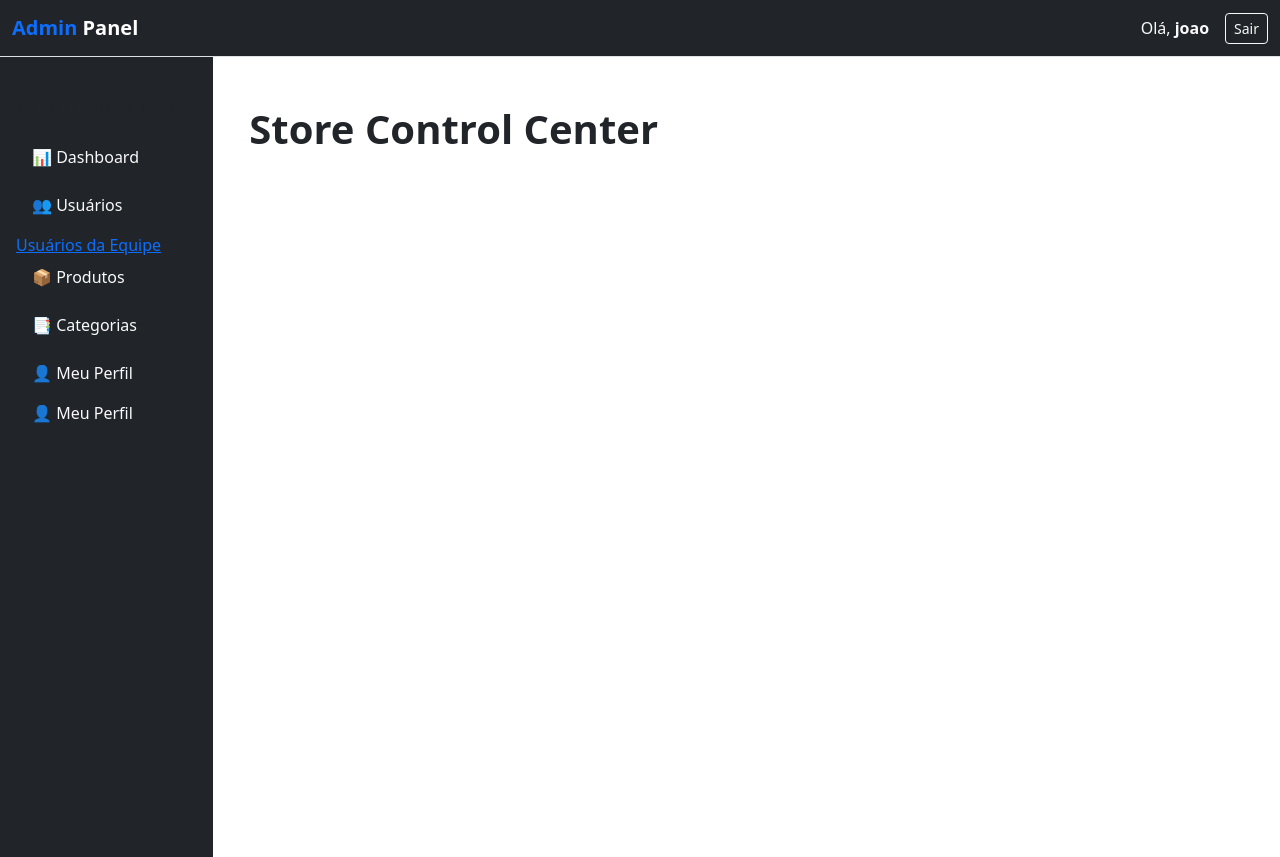
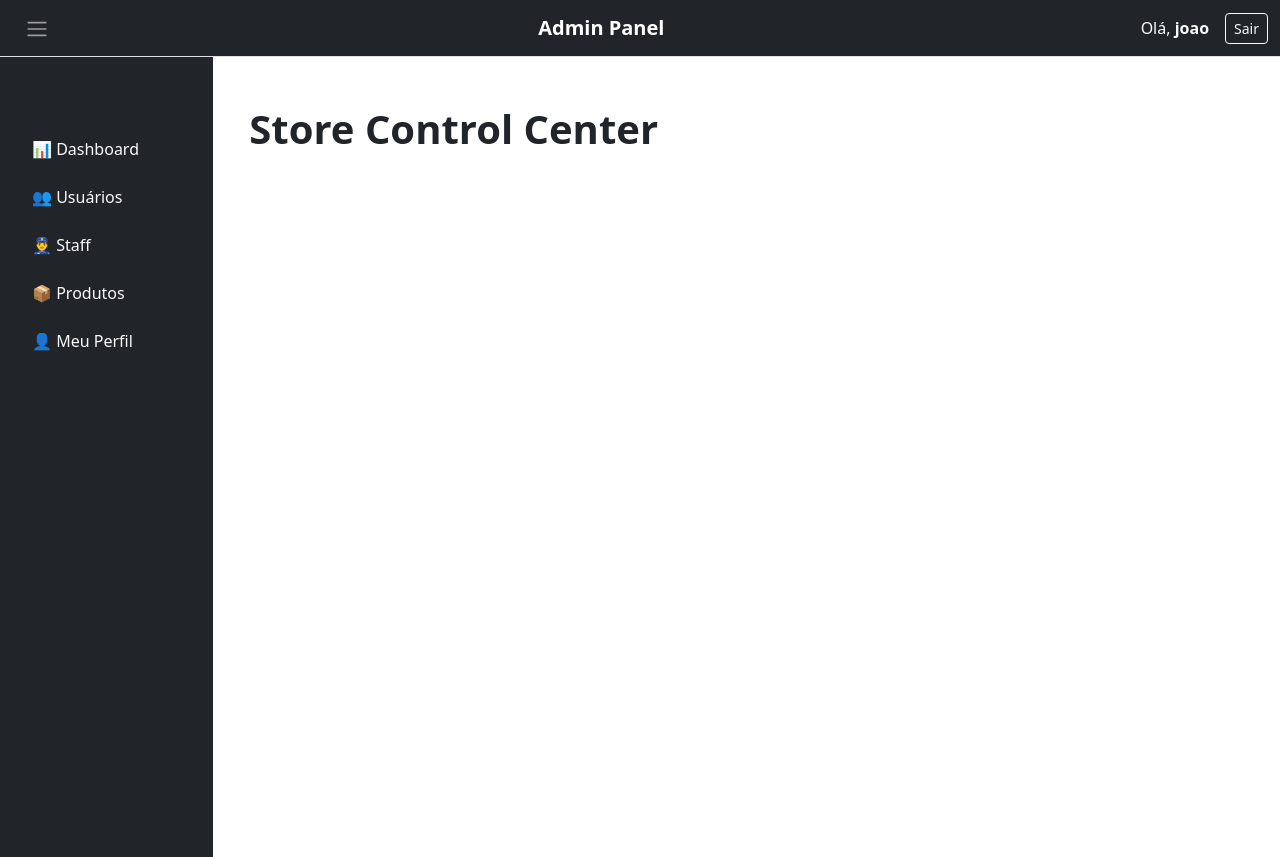
Before and after one commit to jpaulorbbr/Web-Dev-Portfolio---ecommerce-main, a Django app: page /admin/ in a window 1280 px wide. Run offline with Django 5.2, Linux system fonts and the light colour scheme; a user stored in the database is signed in; parts of the project's set-up code (start-up, migrations or seed data) failed here and were passed over.

Commit message:
2026-07-02-1

```diff
--- a/ecommerce/ecommerce/settings.py
+++ b/ecommerce/ecommerce/settings.py
@@ -135,7 +135,7 @@
 # Static files (CSS, JavaScript, Images)
 # https://docs.djangoproject.com/en/5.2/howto/static-files/
 
-STATIC_URL = 'static/'
+STATIC_URL = '/static/'
 
 # Default primary key field type
 # https://docs.djangoproject.com/en/5.2/ref/settings/#default-auto-field
--- a/ecommerce/templates/custom-admin/admin-base.html
+++ b/ecommerce/templates/custom-admin/admin-base.html
@@ -9,17 +9,17 @@
 
     <link href="https://cdn.jsdelivr.net/npm/bootstrap@5.3.3/dist/css/bootstrap.min.css" rel="stylesheet">
     <link rel="stylesheet" href="{% static 'admin/css/admin-css.css' %}" />
-
     {% block extra_styles %}{% endblock %}
 </head>
 <body class="bg-light">
 
     <!-- Navbar Superior -->
-    <nav class="navbar navbar-expand-lg navbar-dark bg-dark border-bottom sticky-top">
+    <nav class="navbar navbar-expand-lg navbar-dark bg-dark border-bottom">
         <div class="container-fluid">
-            <a class="navbar-brand fw-bold text-white" href="/admin/">
-                <span class="text-primary">Admin</span> Panel
-            </a>
+            <button class="btn btn-dark me-3" id="sidebarToggle">
+                <span class="navbar-toggler-icon"></span>
+            </button>
+            <a class="navbar-brand fw-bold" href="/admin/">Admin Panel</a>
 
             <div class="d-flex align-items-center gap-3">
                 {% if user.is_authenticated %}
@@ -32,42 +32,20 @@
 
     <div class="container-fluid">
         <div class="row">
-            <!-- Sidebar Escura -->
-            <div class="col-lg-2 bg-dark text-white min-vh-100 p-3" style="position: fixed; height: 100vh; overflow-y: auto;">
-                <h5 class="text-uppercase text-muted mt-4 mb-3">Menu Principal</h5>
+            <!-- Sidebar Colapsável -->
+            <div id="sidebar" class="col-lg-2 bg-dark text-white min-vh-100 p-3 sidebar-expanded">
+                <h5 class="text-uppercase text-muted mt-3 mb-3">Menu</h5>
                 <ul class="nav flex-column">
-                    <li class="nav-item mb-2">
-                        <a href="/admin/" class="nav-link text-light active">📊 Dashboard</a>
-                    </li>
-                    <li class="nav-item mb-2">
-                        <a href="/admin/users/" class="nav-link text-light">👥 Usuários</a>
-                    </li>
-
-                    {% if request.user.is_superuser %}
-                        <li>
-                            <a href="{% url 'admin_users_staff' %}">
-                                Usuários da Equipe
-                            </a>
-                        </li>
-                    {% endif %}
-
-                    <li class="nav-item mb-2">
-                        <a href="/admin/products/" class="nav-link text-light">📦 Produtos</a>
-                    </li>
-                    <li class="nav-item mb-2">
-                        <a href="/admin/categories-of-products/" class="nav-link text-light">📑 Categorias</a>
-                    </li>
-                    <li class="nav-item">
-                        <a href="/admin/profile/" class="nav-link text-light">👤 Meu Perfil</a>
-                    </li>
-                    <li class="nav-item">
-                        <a href="/admin/profile/" class="nav-link text-light">👤 Meu Perfil</a>
-                    </li>
+                    <li class="nav-item mb-2"><a href="/admin/" class="nav-link text-light active">📊 Dashboard</a></li>
+                    <li class="nav-item mb-2"><a href="/admin/users/" class="nav-link text-light">👥 Usuários</a></li>
+                    <li class="nav-item mb-2"><a href="/admin/users/staff/" class="nav-link text-light">👮‍♂️ Staff</a></li>
+                    <li class="nav-item mb-2"><a href="/admin/products/" class="nav-link text-light">📦 Produtos</a></li>
+                    <li class="nav-item"><a href="/admin/profile/" class="nav-link text-light">👤 Meu Perfil</a></li>
                 </ul>
             </div>
 
             <!-- Conteúdo Principal -->
-            <main class="col-lg-10 offset-lg-2 p-4 bg-white min-vh-100">
+            <main id="main-content" class="col-lg-10 p-4 bg-white min-vh-100">
                 {% block content %}
                 {% endblock %}
             </main>
@@ -75,6 +53,16 @@
     </div>
 
     <script src="https://cdn.jsdelivr.net/npm/bootstrap@5.3.3/dist/js/bootstrap.bundle.min.js"></script>
+    <script>
+        const sidebar = document.getElementById('sidebar');
+        const mainContent = document.getElementById('main-content');
+        const toggleBtn = document.getElementById('sidebarToggle');
+
+        toggleBtn.addEventListener('click', () => {
+            sidebar.classList.toggle('sidebar-collapsed');
+            mainContent.classList.toggle('main-expanded');
+        });
+    </script>
     {% block extra_scripts %}{% endblock %}
 </body>
 </html>
--- a/ecommerce/templates/custom-admin/admin_index.html
+++ b/ecommerce/templates/custom-admin/admin_index.html
@@ -15,7 +15,7 @@
 
 {% block extra_scripts %}
     <link rel="stylesheet" href="{% static 'admin/css/admin-css.css' %}" />
-    <script type="module" src="{% static 'dist/assets/admin-DKXp-k_k.js' %}"></script>
+    <script type="module" src="{% static 'dist/assets/admin-B6A-KfOF.js' %}"></script>
 
     <script>
         window.__INITIAL_DATA__ = {
--- a/ecommerce/templates/index.html
+++ b/ecommerce/templates/index.html
@@ -11,7 +11,7 @@
 
 {% block extra_scripts %}
     <link rel="stylesheet" href="{% static 'dist/assets/main-nqMpL4T3.css' %}" />
-    <script type="module" src="{% static 'dist/assets/main-Bw8c8umN.js' %}"></script>
+    <script type="module" src="{% static 'dist/assets/main-HJVXic_Q.js' %}"></script>
 
     <script>
         window.__INITIAL_DATA__ = {
```
Also changed, not shown: ecommerce/db.sqlite3, 1 other file.
